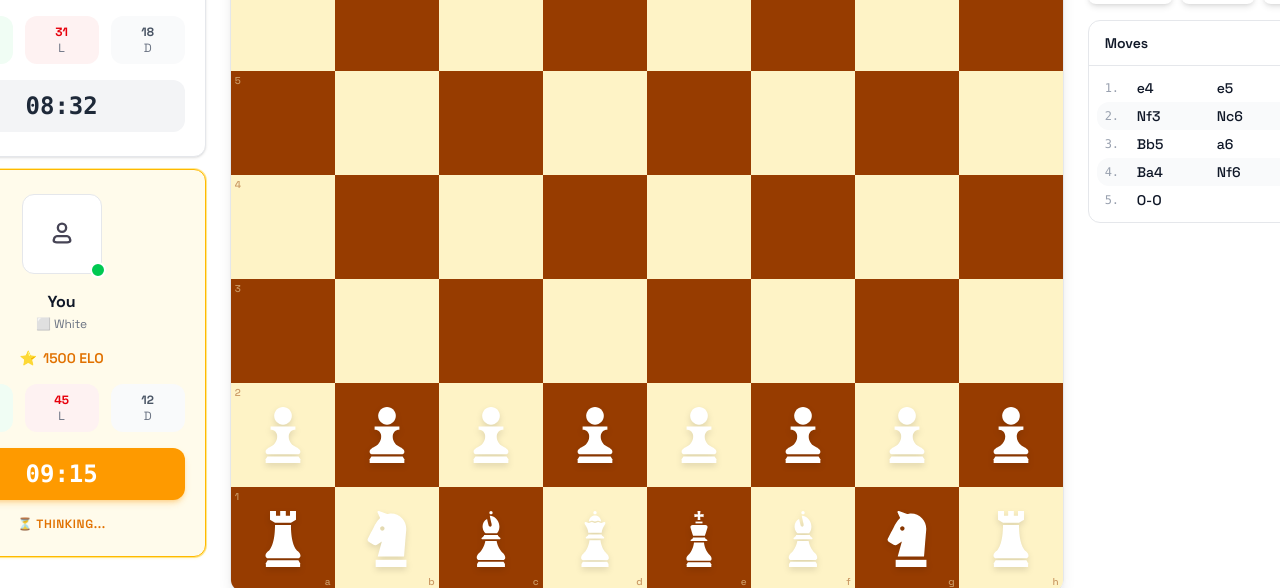
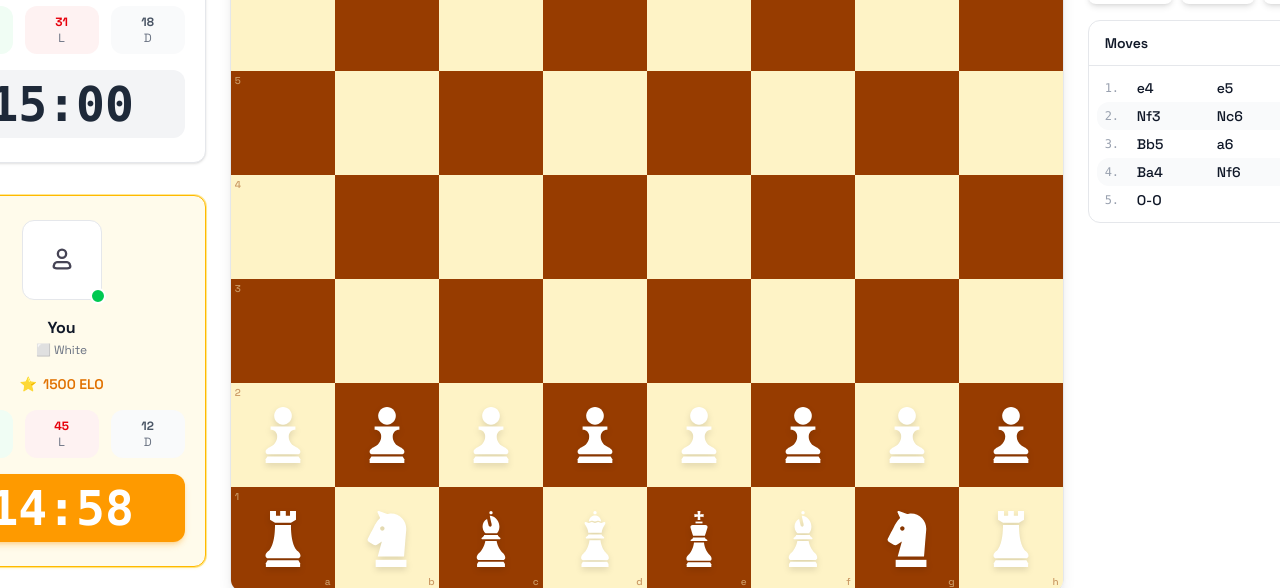
Before and after one commit to rohitkudalkar92/chess-AI, an Angular app: page /play/online in a window 1280 px wide. Shown: the part 364-952 px from the top of the page. Built offline with nearby package versions, Linux system fonts and the light colour scheme.

Commit message:
mp3 sound setup on move

```diff
--- a/src/app/pages/online-game/online-game.html
+++ b/src/app/pages/online-game/online-game.html
@@ -2,9 +2,9 @@
   <div class="flex flex-col lg:flex-row gap-6 items-start justify-center">
 
     <!-- Players (left) -->
-    <div class="flex flex-col gap-3 lg:self-center">
-      <app-player-card [player]="opponent" time="08:32" [isActive]="false" />
-      <app-player-card [player]="player" time="09:15" [isActive]="true" />
+    <div class="flex flex-col gap-8 lg:self-center">
+      <app-player-card [player]="opponent" [time]="formatTime(opponentTime())" [isActive]="!isPlayerTurn()" />
+      <app-player-card [player]="player" [time]="formatTime(playerTime())" [isActive]="isPlayerTurn()" />
     </div>
 
     <!-- Board (center) -->
@@ -18,7 +18,6 @@
         (drawOffer)="onDrawOffer()"
         (rematch)="onRematch()" />
       <app-move-history [moves]="moves" />
-
     </aside>
 
   </div>
--- a/src/app/pages/online-game/online-game.ts
+++ b/src/app/pages/online-game/online-game.ts
@@ -1,4 +1,4 @@
-import { Component } from '@angular/core';
+import { Component, signal, OnInit, OnDestroy } from '@angular/core';
 
 import { ChessBoard } from '../../shared/chess-board/chess-board';
 import { PlayerCard } from '../../shared/player-card/player-card';
@@ -13,7 +13,7 @@ import { Variant } from '../../shared/enums';
   imports: [ChessBoard, PlayerCard, MoveHistory, GameControls, GameInfo],
   templateUrl: './online-game.html',
 })
-export class OnlineGame {
+export class OnlineGame implements OnInit, OnDestroy {
   gameInfoItems: GameInfoItem[] = [
     { icon: '⏱', label: 'Rapid · 15 min' },
     { icon: '🌐', label: 'Online Match' },
@@ -44,6 +44,41 @@ export class OnlineGame {
     { number: 5, white: 'O-O' },
   ];
 
+  isPlayerTurn = signal(true);
+  playerTime = signal(900);
+  opponentTime = signal(900);
+
+  private _timerInterval: ReturnType<typeof setInterval> | null = null;
+  private _switchInterval: ReturnType<typeof setInterval> | null = null;
+  private _moveSound = new Audio('assets/mp3/move.mp3');
+
+  ngOnInit(): void {
+    this._timerInterval = setInterval(() => {
+      if (this.isPlayerTurn()) {
+        this.playerTime.update(t => Math.max(0, t - 1));
+      } else {
+        this.opponentTime.update(t => Math.max(0, t - 1));
+      }
+    }, 1000);
+
+    this._switchInterval = setInterval(() => {
+      this.isPlayerTurn.update(v => !v);
+      this._moveSound.currentTime = 0;
+      this._moveSound.play();
+    }, 5000);
+  }
+
+  ngOnDestroy(): void {
+    if (this._timerInterval) clearInterval(this._timerInterval);
+    if (this._switchInterval) clearInterval(this._switchInterval);
+  }
+
+  formatTime(seconds: number): string {
+    const m = Math.floor(seconds / 60);
+    const s = seconds % 60;
+    return `${m}:${s.toString().padStart(2, '0')}`;
+  }
+
   onResign(): void {
     console.log('Resigned');
   }
--- a/src/app/shared/player-card/player-card.html
+++ b/src/app/shared/player-card/player-card.html
@@ -41,8 +41,4 @@
   <!-- Timer -->
   <div [class]="timerClasses">{{ time() }}</div>
 
-  <!-- Status -->
-  @if (isActive()) {
-    <span class="text-xs font-semibold text-amber-600 dark:text-amber-400 uppercase tracking-wider">⏳ Thinking...</span>
-  }
 </div>
--- a/src/app/shared/player-card/player-card.ts
+++ b/src/app/shared/player-card/player-card.ts
@@ -18,7 +18,7 @@ export class PlayerCard {
   get containerClasses(): string {
     const active = 'bg-amber-50 dark:bg-amber-500/10 border-amber-400 dark:border-amber-500/40 shadow-amber-200/40 dark:shadow-amber-500/10 ring-1 ring-amber-300/50 dark:ring-amber-500/20';
     const inactive = 'bg-white dark:bg-gray-800/80 border-gray-200 dark:border-gray-700/60';
-    return `w-72   flex flex-col items-center gap-4 px-5 py-6 border transition-all duration-300 shadow-sm ${this.isActive() ? active : inactive} ${this.radius.md}`;
+    return `w-72 flex flex-col items-center gap-4 px-5 py-6 border transition-all duration-300 shadow-sm ${this.isActive() ? active : inactive} ${this.radius.md}`;
   }
 
   get avatarBgClasses(): string {
@@ -34,7 +34,7 @@ export class PlayerCard {
   get timerClasses(): string {
     const active = 'bg-amber-500 text-white shadow-md shadow-amber-500/30';
     const inactive = 'bg-gray-100 dark:bg-gray-700/60 text-gray-800 dark:text-gray-200';
-    return `font-mono text-2xl font-bold px-5 py-2.5 w-full text-center transition-all duration-300 ${this.isActive() ? active : inactive} ${this.radius.md}`;
+    return `font-mono text-5xl font-bold px-5 py-2.5 w-full text-center transition-all duration-300 ${this.isActive() ? active : inactive} ${this.radius.md}`;
   }
 
   get ratingLabel(): string {
```
Also changed, not shown: 2 other files (tests, documents, lock files or other folders).
